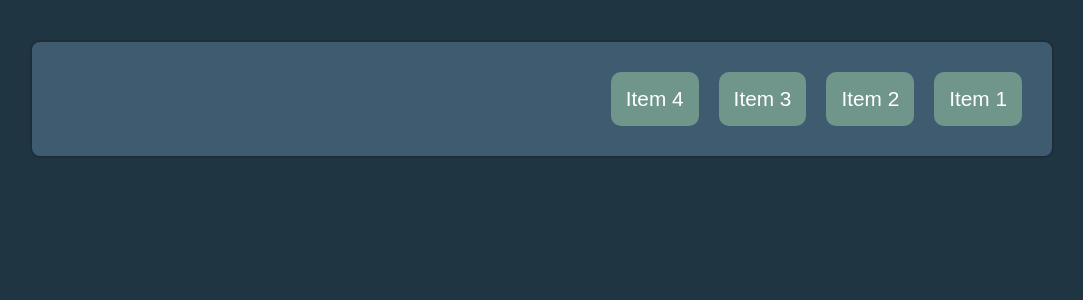
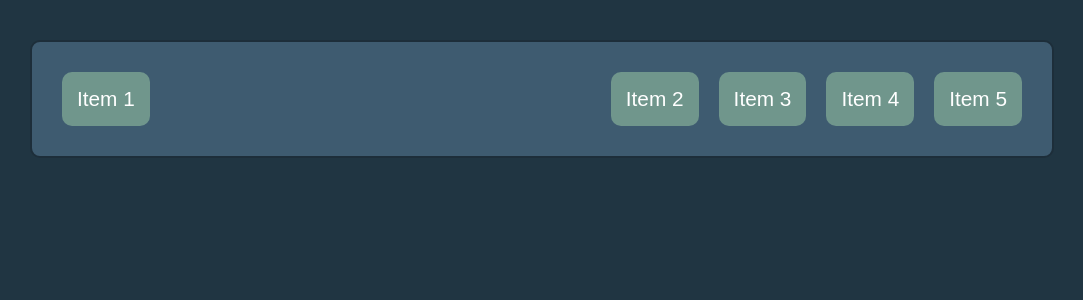
Before and after one commit to chrisdav6/Treehouse, a PHP site: page / in a window 1280 px wide. Shown: the top 300 px of the page, without its empty margins (98-1181 px from the left). Run offline with PHP 8.4, Linux system fonts and the light colour scheme.

Commit message:
Flexbox: justify content and flex-wrap

```diff
--- a/css_beyond_the_basics/flexbox.css
+++ b/css_beyond_the_basics/flexbox.css
@@ -1,4 +1,9 @@
 .nav {
   display: flex;
-  flex-direction: row-reverse;
+  justify-content: space-between;
+  flex-wrap: wrap;
 }
+
+.nav li:first-child {
+  margin-right: auto;
+}
--- a/css_beyond_the_basics/index.html
+++ b/css_beyond_the_basics/index.html
@@ -11,6 +11,7 @@
 		<li><a href="#">Item 2</a></li>
 		<li><a href="#">Item 3</a></li>
 		<li><a href="#">Item 4</a></li>
+    <li><a href="#">Item 5</a></li>
 	</ul>
 </body>
 </html>
```
